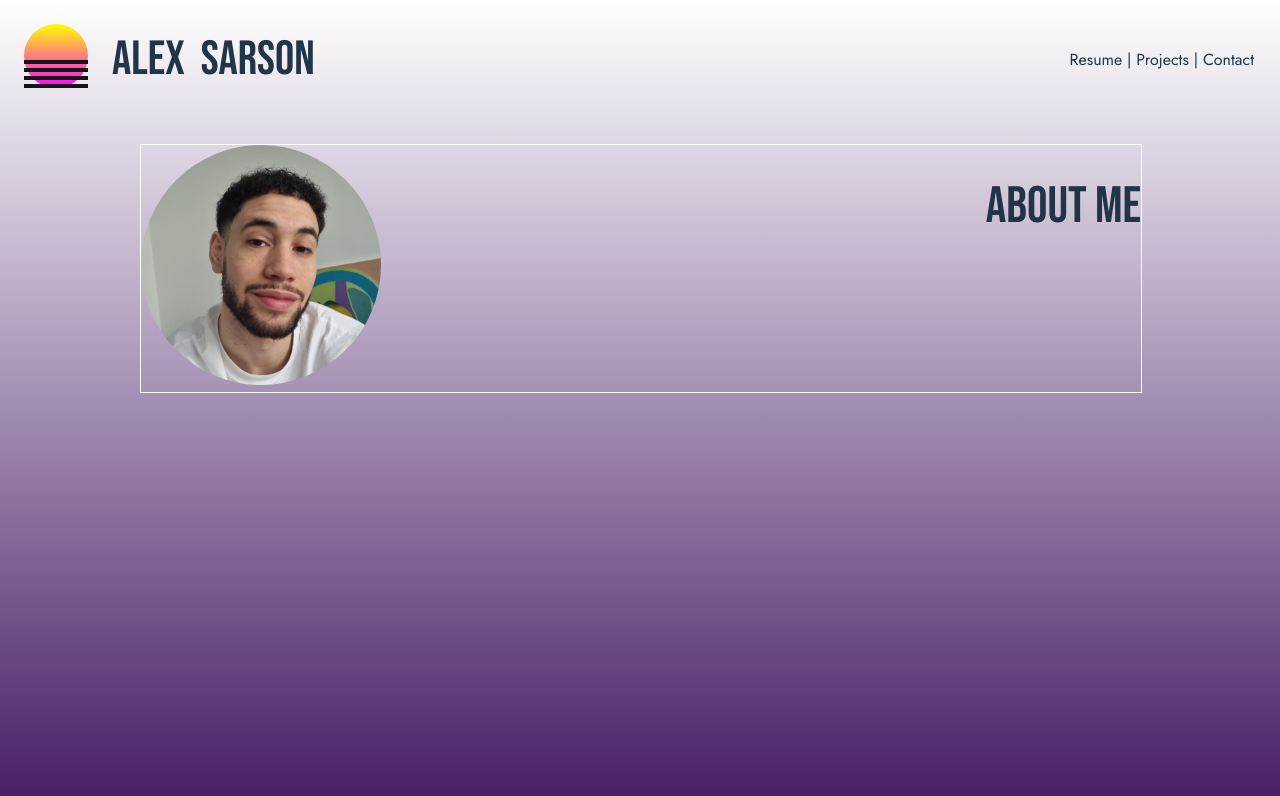
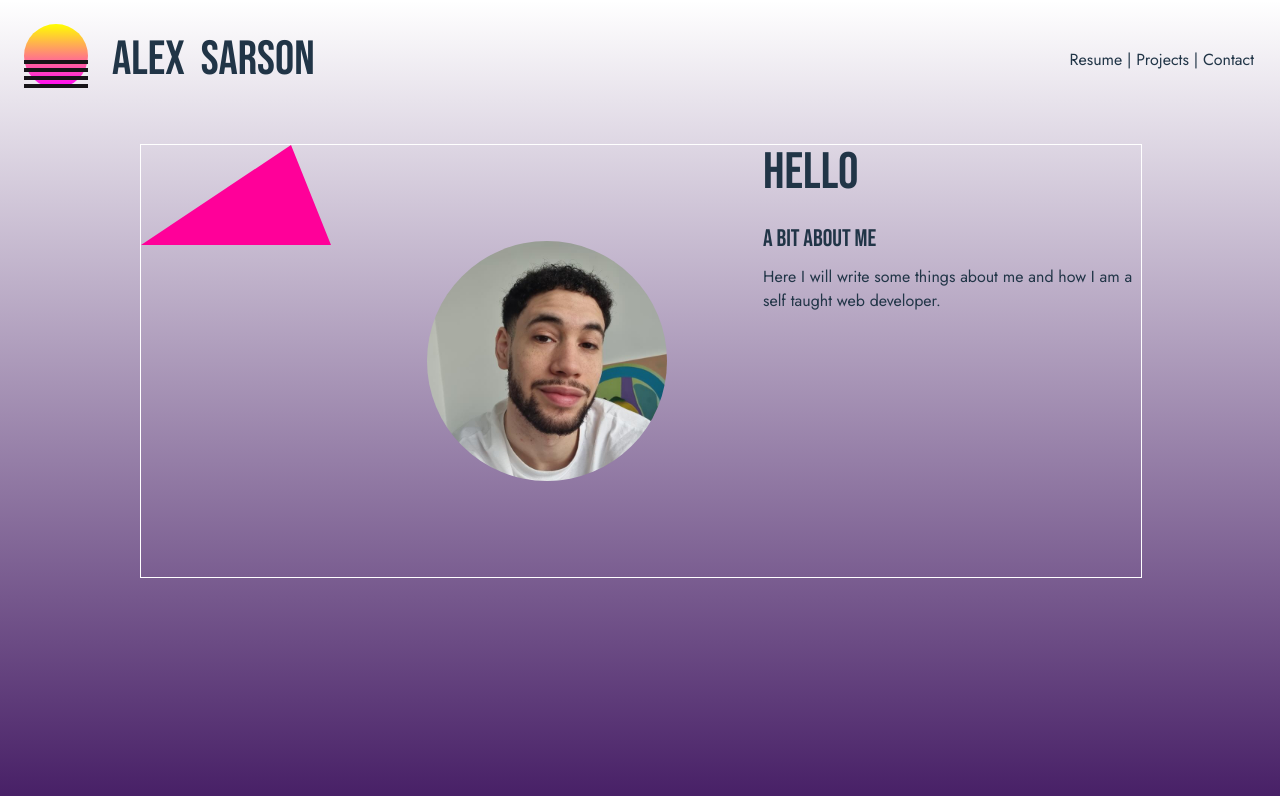
Before and after one commit to notdospek/my-website, a React (Vite) app: page / in a window 1280 px wide. Shown: the top 796 px of the page. Built offline with nearby package versions, Linux system fonts and the light colour scheme.

Commit message:
triangle experimentation

```diff
--- a/src/components/Bio.tsx
+++ b/src/components/Bio.tsx
@@ -4,17 +4,32 @@ import me from '../images/me.png';
 const Bio = () => {
   return (
     <Container className="flex">
-      <div className="flex image">
-        <GraphicsContainer>
-          <img src={me} alt="Picture of me" />
-        </GraphicsContainer>
-      </div>
+      <Triangle />
+      <GraphicsContainer className="flex">
+        {/* <div className="tri-side a" /> */}
+        <img src={me} alt="Picture of me" />
+        {/* <div className="tri-side b" />
+        <div className="tri-side c" /> */}
+      </GraphicsContainer>
       <div className="flex copy">
-        <h1>About Me</h1>
+        <h1>Hello</h1>
+        <h2>A bit about me</h2>
+        <p>
+          Here I will write some things about me and how I am a self taught web
+          developer.
+        </p>
       </div>
     </Container>
   );
 };
+
+const Triangle = styled.div`
+  width: 0;
+  height: 0;
+  border-right: 40px solid transparent;
+  border-bottom: 100px solid #f09;
+  border-left: 150px solid transparent;
+`;
 
 const Container = styled.div`
   width: 100%;
@@ -22,13 +37,60 @@ const Container = styled.div`
   flex-direction: row;
   justify-content: space-between;
   margin-top: 3rem;
+
+  .copy {
+    width: 50%;
+    flex-direction: column;
+    text-align: left;
+
+    * {
+      margin-bottom: 0;
+    }
+
+    h1 {
+      margin: 0;
+    }
+
+    p {
+      margin-top: 0.5rem;
+    }
+  }
 `;
 
 const GraphicsContainer = styled.div`
+  width: 50%;
+  position: relative;
+
   img {
     height: 15rem;
     width: 15rem;
     border-radius: 50%;
+    padding: 6rem;
+  }
+
+  .tri-side {
+    position: absolute;
+    border-bottom: 3px solid white;
+    transform-origin: left;
+    top: 2rem;
+
+    &.a {
+      width: 30rem;
+      transform: rotate(60deg);
+    }
+
+    &.b {
+      width: 22rem;
+      transform: rotate(10deg);
+    }
+
+    &.c {
+      transform-origin: right;
+      width: 23.4rem;
+      top: 5.66rem;
+      right: 6.8rem;
+      transform: rotate(286.5deg);
+    }
   }
 `;
 
--- a/src/index.css
+++ b/src/index.css
@@ -6,7 +6,7 @@
   color-scheme: light dark;
   color: white;
   background-color: var(--dark-purple);
-  background: linear-gradient(to top, #471f66, transparent);
+  background: linear-gradient(to top, #471f66, transparent) no-repeat;
 
   --dark-purple: #080613;
 
```
